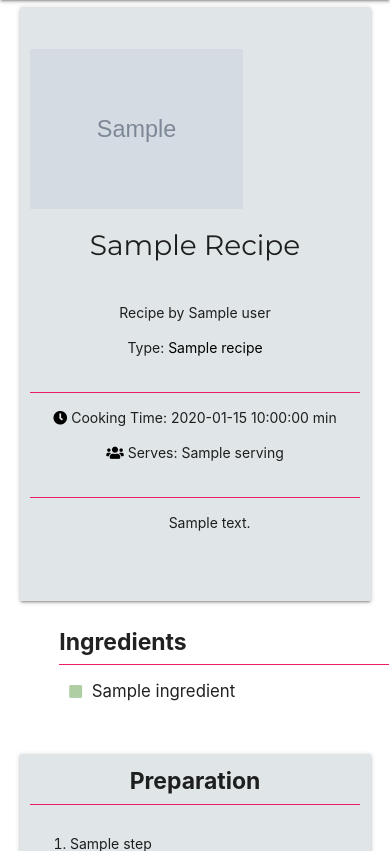
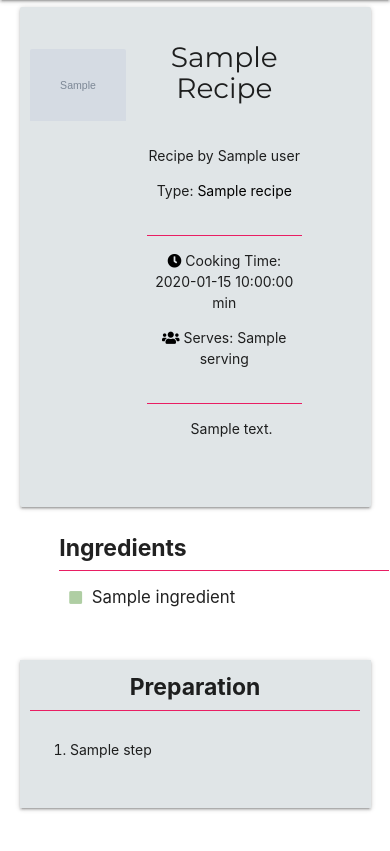
Before and after one commit to MelBiggs/dcd-milestone, a Flask app: page /recipes/1 in a window 390 px wide. Shown: the part 56-907 px from the top of the page. Run offline with Flask 2, Linux system fonts and the light colour scheme; grey boxes marked "Sample" are stand-in pictures; a database or web service that is not in the repository returns one stand-in record (values such as "Sample title"); some libraries are stand-ins or nearby versions.

Commit message:
Made recipe view responsive

```diff
--- a/static/css/style.css
+++ b/static/css/style.css
@@ -179,8 +179,9 @@ nav ul a {
     border: #59C1D7;
 }
 
-.card-title {
-     color: black!important;
+.generator-title  {
+     font-weight: 500;
+     text-shadow: -1px 0 black, 0 1px black, 1px 0 black, 0 -1px black;
 }
 
 .card-header {
--- a/templates/show_recipe.html
+++ b/templates/show_recipe.html
@@ -3,13 +3,13 @@
 <section class="view-recipe">
 	<div class="container recipe-view">
 		<div class="row card view-recipe-card">
-			<div class="col s8 l3 center-align card-image recipe-img">
+			<div class="col s4 l3 center-align card-image recipe-img">
 				{% if recipe.image_url %}
 				<img height="400" width="375" src="{{recipe.image_url}}" alt="recipe image" class="responsive-img materialboxed"> {% else %}
 				<img height="400" width="375" src="{{ url_for('static', filename='img/default-recipe-img.jpg') }}" alt="recipe image" class="responsive-img materialboxed"> {% endif %}
             </div>
 
-				<div class="col s12 l8 left-align">
+				<div class="col s6 l8 left-align">
 					<div class="recipe-header center-align">
 						<h4>{{ recipe.name|title }}</h4>
 					</div>
```
